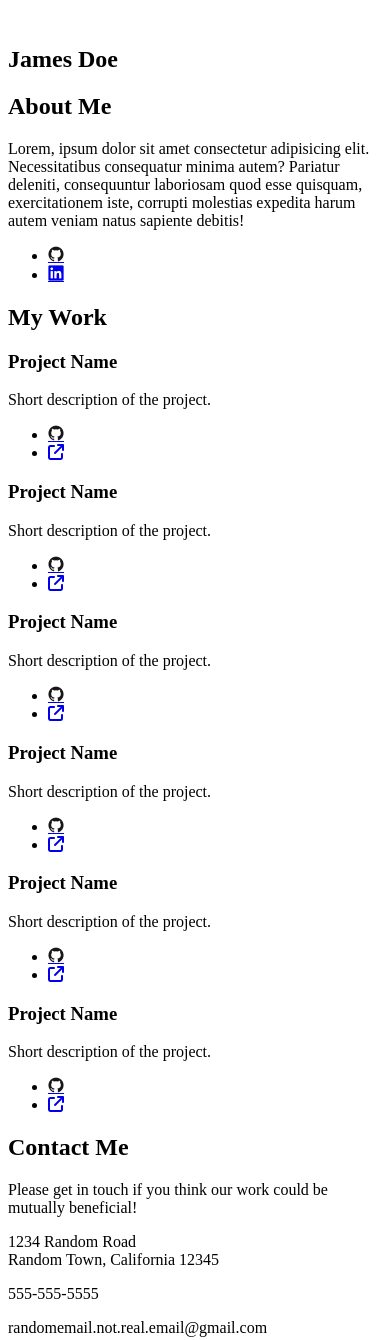
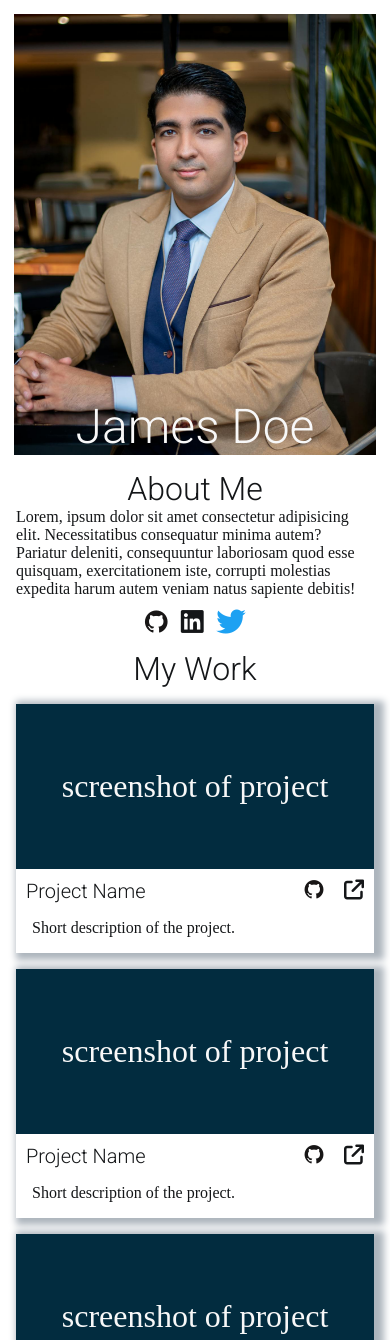
Before and after one commit to Hsoren31/homepage_practice, a website built with webpack: page src/index.html in a window 390 px wide. Shown: the top 1340 px of the page. Built offline with nearby package versions, Linux system fonts and the light colour scheme; files whose address does not match are found by name; a web font is replaced by a local one.

Commit message:
style: add mobile layout

```diff
--- a/src/index.html
+++ b/src/index.html
@@ -20,16 +20,15 @@
   <body>
     <section class="about_me">
       <div class="portrait">
-        <img src="./images/portrait2.jpg" alt="" />        <!-- Amir Abbaspoor credit on pexels.com -->
-
         <h1>James Doe</h1>
       </div>
+      <div class="about_me_description">
         <h2>About Me</h2>
         <p>
-        Lorem, ipsum dolor sit amet consectetur adipisicing elit. Necessitatibus
-        consequatur minima autem? Pariatur deleniti, consequuntur laboriosam
-        quod esse quisquam, exercitationem iste, corrupti molestias expedita
-        harum autem veniam natus sapiente debitis!
+          Lorem, ipsum dolor sit amet consectetur adipisicing elit.
+          Necessitatibus consequatur minima autem? Pariatur deleniti,
+          consequuntur laboriosam quod esse quisquam, exercitationem iste,
+          corrupti molestias expedita harum autem veniam natus sapiente debitis!
         </p>
         <ul class="profile_links">
           <li>
@@ -38,14 +37,20 @@
           <li>
             <a href="#"><i class="devicon-linkedin-plain"></i></a>
           </li>
+          <li>
+            <a href="#"><i class="devicon-twitter-original colored"></i></a>
+          </li>
         </ul>
+      </div>
     </section>
     <section class="my_work">
       <h2>My Work</h2>
       <div class="project">
-        <div class="project_img_placeholder"></div>
+        <div class="project_screenshot">
+          <p>screenshot of project</p>
+        </div>
+        <div class="project_header">
           <h3>Project Name</h3>
-        <p>Short description of the project.</p>
           <ul>
             <li>
               <a href="#"><i class="devicon-github-original colored"></i> </a>
@@ -57,10 +62,14 @@
             </li>
           </ul>
         </div>
+        <p>Short description of the project.</p>
+      </div>
       <div class="project">
-        <div class="project_img_placeholder"></div>
+        <div class="project_screenshot">
+          <p>screenshot of project</p>
+        </div>
+        <div class="project_header">
           <h3>Project Name</h3>
-        <p>Short description of the project.</p>
           <ul>
             <li>
               <a href="#"><i class="devicon-github-original colored"></i> </a>
@@ -72,10 +81,14 @@
             </li>
           </ul>
         </div>
+        <p>Short description of the project.</p>
+      </div>
       <div class="project">
-        <div class="project_img_placeholder"></div>
+        <div class="project_screenshot">
+          <p>screenshot of project</p>
+        </div>
+        <div class="project_header">
           <h3>Project Name</h3>
-        <p>Short description of the project.</p>
           <ul>
             <li>
               <a href="#"><i class="devicon-github-original colored"></i> </a>
@@ -87,10 +100,14 @@
             </li>
           </ul>
         </div>
+        <p>Short description of the project.</p>
+      </div>
       <div class="project">
-        <div class="project_img_placeholder"></div>
+        <div class="project_screenshot">
+          <p>screenshot of project</p>
+        </div>
+        <div class="project_header">
           <h3>Project Name</h3>
-        <p>Short description of the project.</p>
           <ul>
             <li>
               <a href="#"><i class="devicon-github-original colored"></i> </a>
@@ -102,10 +119,14 @@
             </li>
           </ul>
         </div>
+        <p>Short description of the project.</p>
+      </div>
       <div class="project">
-        <div class="project_img_placeholder"></div>
+        <div class="project_screenshot">
+          <p>screenshot of project</p>
+        </div>
+        <div class="project_header">
           <h3>Project Name</h3>
-        <p>Short description of the project.</p>
           <ul>
             <li>
               <a href="#"><i class="devicon-github-original colored"></i> </a>
@@ -117,10 +138,14 @@
             </li>
           </ul>
         </div>
+        <p>Short description of the project.</p>
+      </div>
       <div class="project">
-        <div class="project_img_placeholder"></div>
+        <div class="project_screenshot">
+          <p>screenshot of project</p>
+        </div>
+        <div class="project_header">
           <h3>Project Name</h3>
-        <p>Short description of the project.</p>
           <ul>
             <li>
               <a href="#"><i class="devicon-github-original colored"></i> </a>
@@ -131,6 +156,27 @@
               </a>
             </li>
           </ul>
+        </div>
+        <p>Short description of the project.</p>
+      </div>
+      <div class="project">
+        <div class="project_screenshot">
+          <p>screenshot of project</p>
+        </div>
+        <div class="project_header">
+          <h3>Project Name</h3>
+          <ul>
+            <li>
+              <a href="#"><i class="devicon-github-original colored"></i> </a>
+            </li>
+            <li>
+              <a href="#"
+                ><i class="fa-solid fa-arrow-up-right-from-square"></i>
+              </a>
+            </li>
+          </ul>
+        </div>
+        <p>Short description of the project.</p>
       </div>
     </section>
     <footer class="contact_me">
@@ -146,10 +192,13 @@
       <p class="email">randomemail.not.real.email@gmail.com</p>
       <ul>
         <li>
-          <a href="#"><i class="devicon-github-original colored"></i></a>
+          <a href="#"><i class="devicon-github-original"></i> </a>
         </li>
         <li>
           <a href="#"><i class="devicon-linkedin-plain"></i></a>
+        </li>
+        <li>
+          <a href="#"><i class="devicon-twitter-original colored"></i></a>
         </li>
       </ul>
       <img src="./images/portrait1.jpg" alt="" />
--- a/src/style.css
+++ b/src/style.css
@@ -0,0 +1,124 @@
+@import url("https://fonts.googleapis.com/css2?family=Cambo&family=Roboto:ital,wght@0,300;1,300&display=swap");
+
+* {
+  box-sizing: border-box;
+  margin: 0;
+  padding: 0;
+  font: inherit;
+  font-size: 1em;
+}
+
+body {
+  min-height: 100vh;
+  font-family: "Cambo", serif;
+  color: #141618;
+}
+
+h1,
+h2,
+h3 {
+  text-align: center;
+  text-wrap: nowrap;
+  font-family: "Roboto", sans-serif;
+  font-weight: 300;
+}
+
+h2 {
+  font-size: 2rem;
+}
+
+img,
+svg {
+  display: block;
+  max-width: 100%;
+}
+
+li {
+  list-style: none;
+}
+
+a:link {
+  text-decoration: none;
+  color: #141618;
+}
+
+a:visited {
+  color: #141618;
+}
+
+.portrait {
+  font-size: 3em;
+  color: #f8f8f8;
+
+  margin: 0.3em;
+  padding-top: 8em;
+
+  background-color: #022c3f;
+  background-image: url("./images/portrait2.jpg");
+  background-size: cover;
+  background-position: center;
+}
+
+.about_me_description {
+  max-width: 65ch;
+  padding: 0 1em;
+  margin: 0 auto;
+}
+
+.profile_links {
+  display: flex;
+  justify-content: center;
+  gap: 0.5em;
+  margin: 0.5em;
+  font-size: 1.5rem;
+}
+
+.my_work {
+  margin: 0 auto;
+}
+
+.project {
+  box-shadow: 5px 2px 7px 5px #adb5bd;
+  margin: 1rem;
+}
+
+.project_screenshot {
+  background-color: #022c3f;
+  color: #f8f8f8;
+  font-size: 2rem;
+  text-align: center;
+  padding: 2em 1em;
+}
+
+.project_header {
+  font-size: 1.25rem;
+  display: flex;
+  align-items: center;
+  margin: 0.5em;
+}
+
+.project_header > ul {
+  display: flex;
+  gap: 1em;
+  margin-left: auto;
+}
+
+.project > p {
+  margin: 1em;
+  padding-bottom: 1em;
+}
+
+.contact_me {
+  background-color: #deb27e;
+  padding: 1em;
+  display: flex;
+  flex-direction: column;
+  gap: 10px;
+}
+
+.contact_me > ul {
+  display: flex;
+  justify-content: center;
+  gap: 10px;
+  font-size: 1.5rem;
+}
```
Also changed, not shown: src/images/portrait1.jpg (added), src/images/portrait2.jpg (added). Lines whose indentation alone changed are shown as unchanged.
